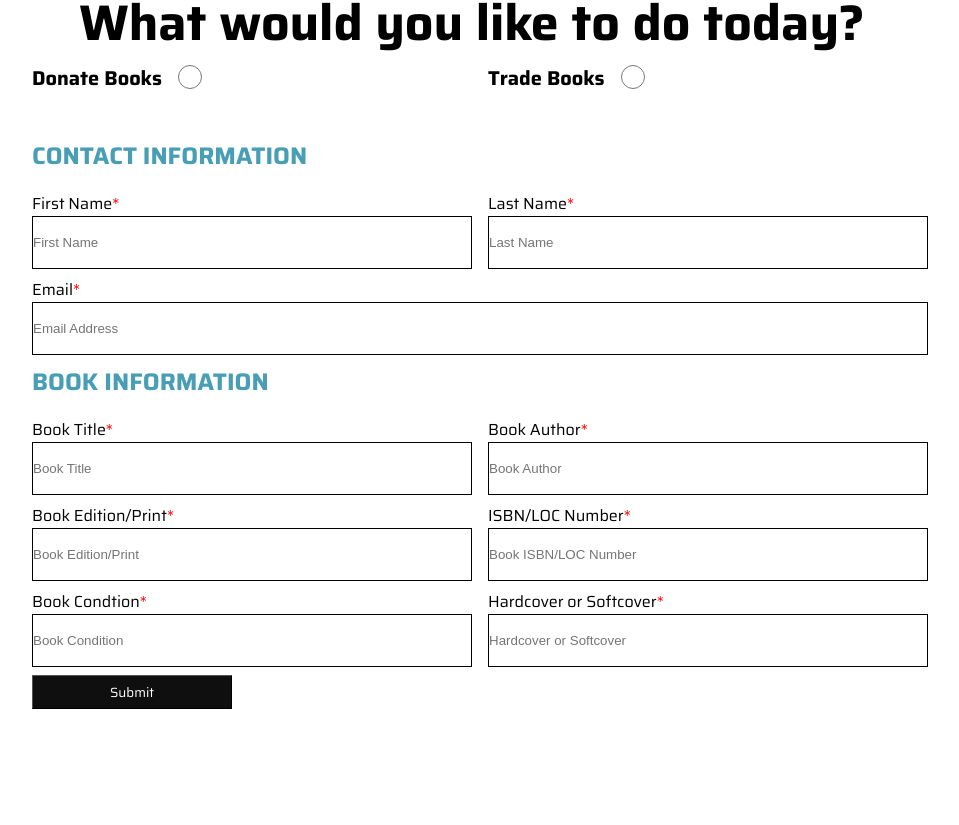
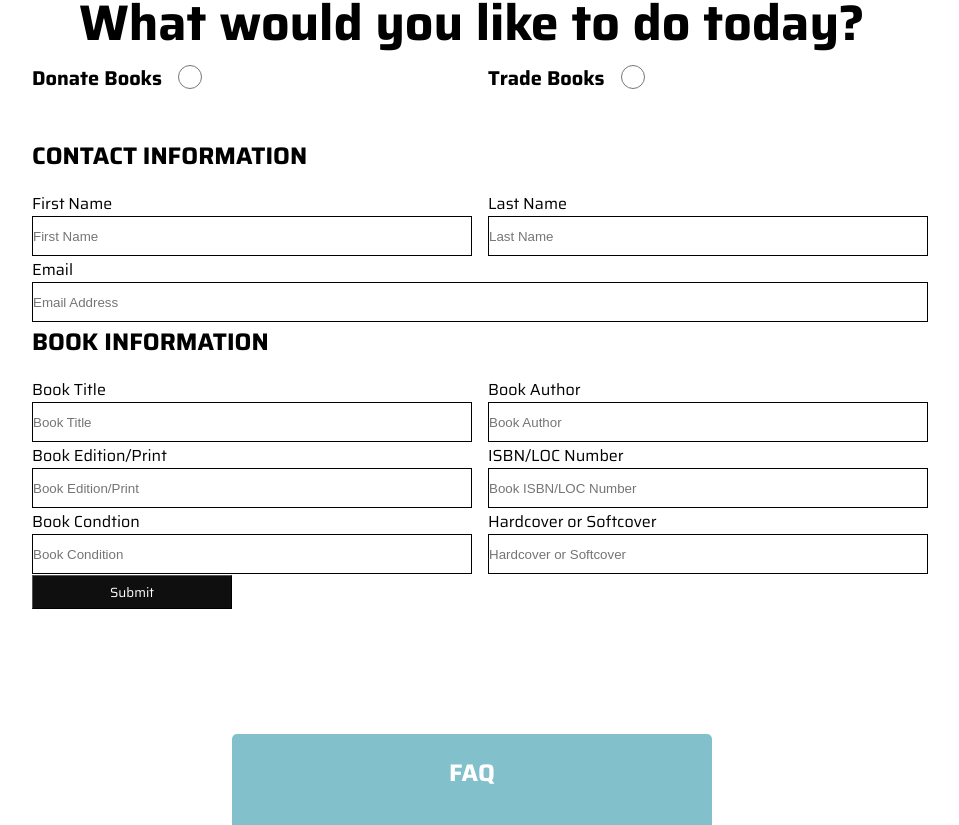
Before and after one commit to tcooper98/JoyBirdBooks, a React (Create React App) app in the folder frontend/: page /donate in a window 1280 px wide. Shown: the part 738-1563 px from the top of the page, without its empty margins (168-1127 px from the left). Built offline with nearby package versions, Linux system fonts and the light colour scheme.

Commit message:
Feb 2, 2023, 7:52 PM

```diff
--- a/frontend/src/pages/donate/donate.css
+++ b/frontend/src/pages/donate/donate.css
@@ -47,7 +47,9 @@ input[type="radio"]{
 
 .donate-input {
     min-width: 100%;
-    min-height: 75%;
+    min-height: 80%;
+    background-color: #ffffff;
+    border: 1px solid;
 }
 
 .full-width {
@@ -73,6 +75,14 @@ input[type="radio"]{
     margin: 15px;
     padding: 15px;
     background-color: white;
+    .sub-title {
+        color: #489fb5;
+    }
+
+    .required-input::after {
+        content: "*";
+        color: red;
+    }
     color: #489fb5;
     border-radius: 5px;
 }
@@ -107,20 +117,6 @@ input[type="radio"]{
     }
 }
 
-.sub-title {
-    color: #489fb5;
-}
-
-.required-input::after {
-    content: "*";
-    color: red;
-}
-
-.donate-input{
-    background-color: #ffffff;
-    border: 1px solid;
-    height: 45px;
-}
 
 .donate-submitbutton {
     text-align: center;
```
